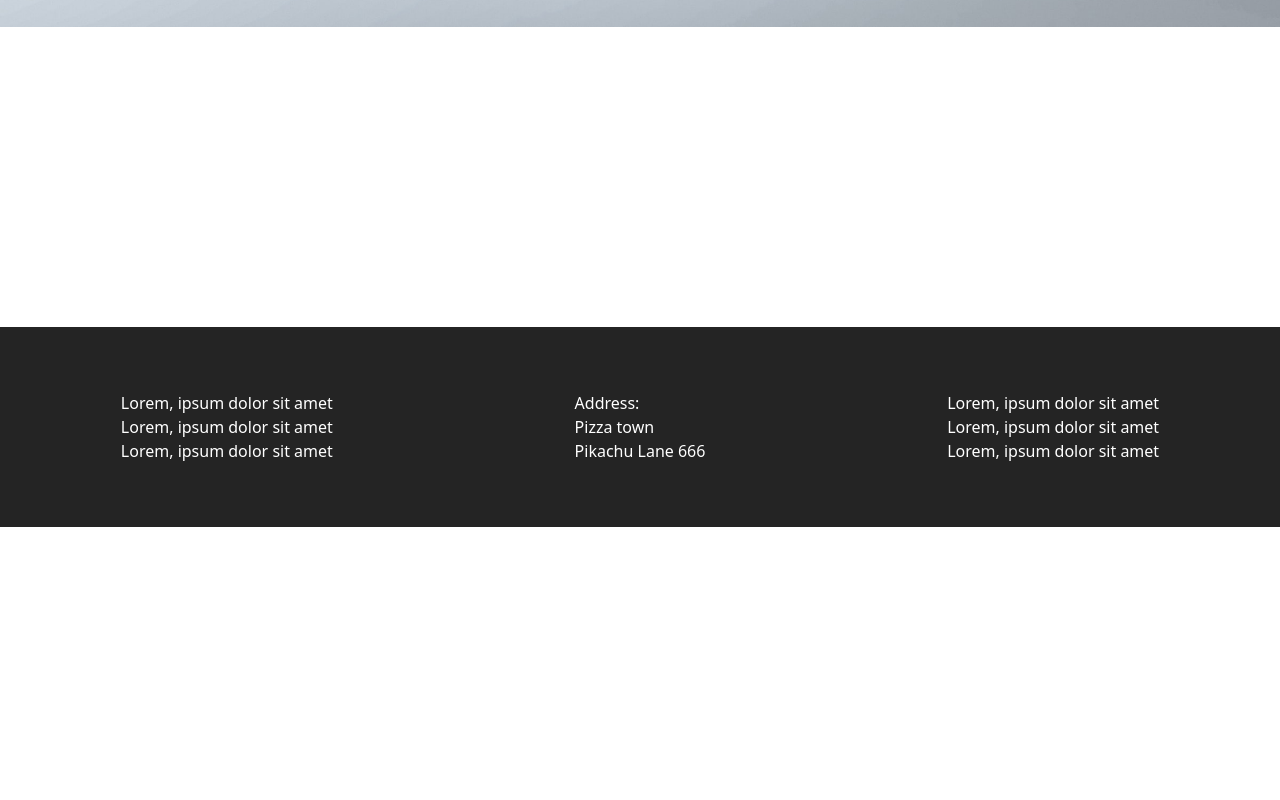
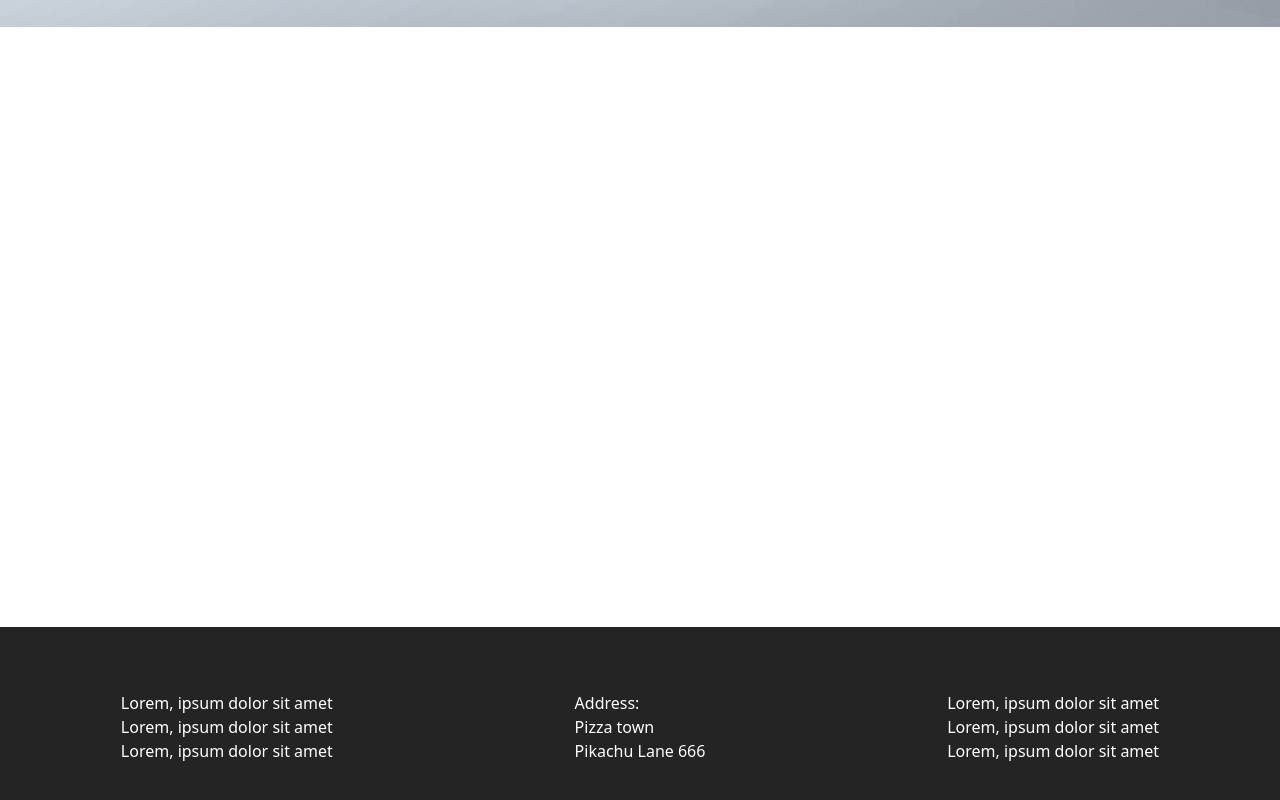
Before and after one commit to gjschoutsen/furniturrific-client, a React (Create React App) app: page / in a window 1280 px wide. Shown: the part 856-1656 px from the top of the page. Before the commit the page ends 1383 px from the top, so only its background shows below. Built offline with nearby package versions, Linux system fonts and the light colour scheme; no server answers.

Commit message:
fixed the bug where you can't see the previous vlaue inside the address formz

```diff
--- a/src/App.css
+++ b/src/App.css
@@ -1,9 +1,16 @@
 body {
     display: flex;
     flex-direction: column;
-    justify-content: space-between;
+    justify-content:space-between;
 }
 
 .is-footer {
-    margin-top: 300px;
+
+    position: relative;
+    bottom: 0;
+    width: 100%;
 }
+
+.App {
+    padding-bottom: 600px;
+}
--- a/src/components/NavBar.js
+++ b/src/components/NavBar.js
@@ -12,7 +12,7 @@ export default function NavBar({cartItems}) {
   const [cartFromStorageState, setCartFromStorageState] = useState([]);
 
   useEffect(()=>{
-    const cartFromStorage = JSON.parse(localStorage.getItem("cart"));
+    const cartFromStorage = JSON.parse(localStorage.getItem("cart"))??[];
         setCartFromStorageState(cartFromStorage)
   },[cartItems])
 
--- a/src/pages/Checkout.js
+++ b/src/pages/Checkout.js
@@ -26,9 +26,10 @@ export default function CheckOut({ cartItems }) {
     }
   );
     console.log("defaultValues", defaultValues)
-  // useEffect(() => {
-  //   setDefaultValues(formInputs);
-  //  },[])
+    console.log(formInputs)
+  useEffect(() => {
+    setDefaultValues(formInputs);
+   },[])
 
 
   // calculate total price of products
@@ -37,7 +38,7 @@ export default function CheckOut({ cartItems }) {
   }, 0);
   // get cart items from storage
   useEffect(() => {
-    const cartFromStorage = JSON.parse(localStorage.getItem("cart"));
+    const cartFromStorage = JSON.parse(localStorage.getItem("cart"))??[];
     setCartFromStorageState(cartFromStorage);
   }, [cartItems]);
   // GET user information from DB
@@ -48,7 +49,6 @@ export default function CheckOut({ cartItems }) {
         headers: { Authorization: `Bearer ${storedToken}` },
       })
       .then((response) => {
-        console.log("inside API", response.data)
         setCurrentUser(response.data)
       })
       .catch(err => console.log("Cannot get user information from DB"))
@@ -75,10 +75,6 @@ export default function CheckOut({ cartItems }) {
   useEffect(() => {
     fetchUserInfo()
   },[])
-
-  // useEffect(()=>{
-  //   renderAddress();
-  // },[currentUser])
 
   const renderCartItems = () => {
     return (
@@ -144,9 +140,8 @@ export default function CheckOut({ cartItems }) {
         headers: { Authorization: `Bearer ${storedToken}` },
       })
       .then((response) => {
-        removeInputs();
         fetchUserInfo();
-
+        setRender(false)
       })
       .catch((error) => {
         const errorDescription = error.response.data.message;
@@ -158,7 +153,6 @@ export default function CheckOut({ cartItems }) {
     setRender(true);
   }
   const renderCondition = () => {
-    console.log(currentUser);
     return currentUser && (Object.keys(currentUser).length < 13 || render === true ? renderForm() : renderAddress())
   }
 
--- a/src/pages/ShoppingCart.js
+++ b/src/pages/ShoppingCart.js
@@ -12,7 +12,7 @@ export default function ShoppingCart({
   const [cartFromStorageState, setCartFromStorageState] = useState([]);
 
   useEffect(() => {
-    const cartFromStorage = JSON.parse(localStorage.getItem("cart"));
+    const cartFromStorage = JSON.parse(localStorage.getItem("cart"))??[];
     setCartFromStorageState(cartFromStorage);
   }, [cartItems]);
 
```
